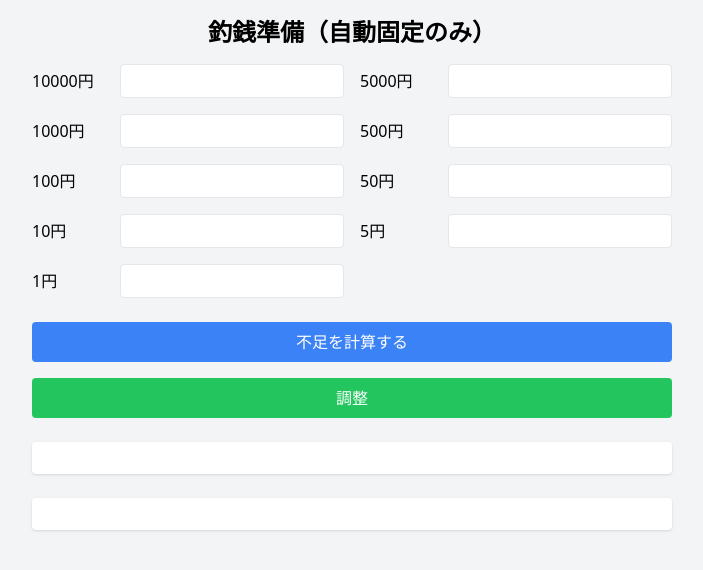
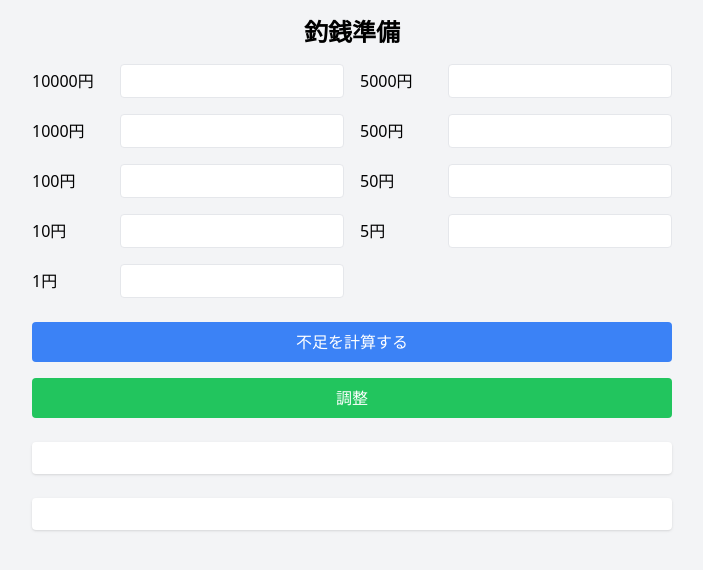
Before and after one commit to prep-change/adj6, a plain HTML site: page index.html in a window 1280 px wide. Shown: the whole page, without its empty margins (288-991 px from the left). Drawn offline with nearby package versions, Linux system fonts and the light colour scheme.

Commit message:
index.html を更新

```diff
--- a/index.html
+++ b/index.html
@@ -8,7 +8,7 @@
 </head>
 <body class="bg-gray-100">
   <div class="max-w-2xl mx-auto p-4">
-    <h1 class="text-2xl font-bold mb-4 text-center">釣銭準備（自動固定のみ）</h1>
+    <h1 class="text-2xl font-bold mb-4 text-center">釣銭準備</h1>
 
     <div id="input-area" class="grid grid-cols-1 sm:grid-cols-2 gap-4 mb-6"></div>
 
```
